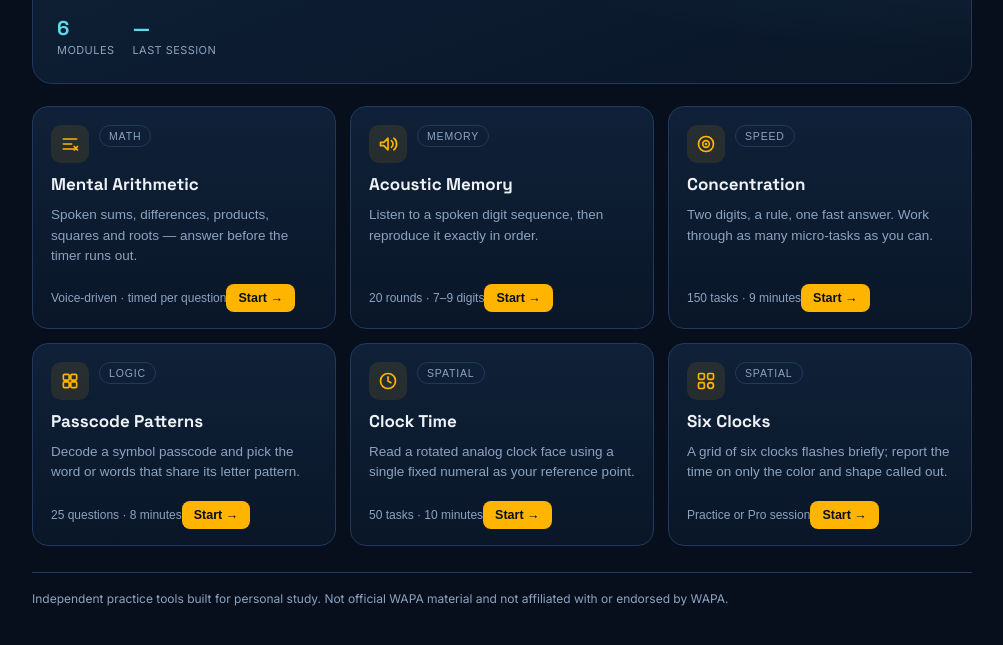
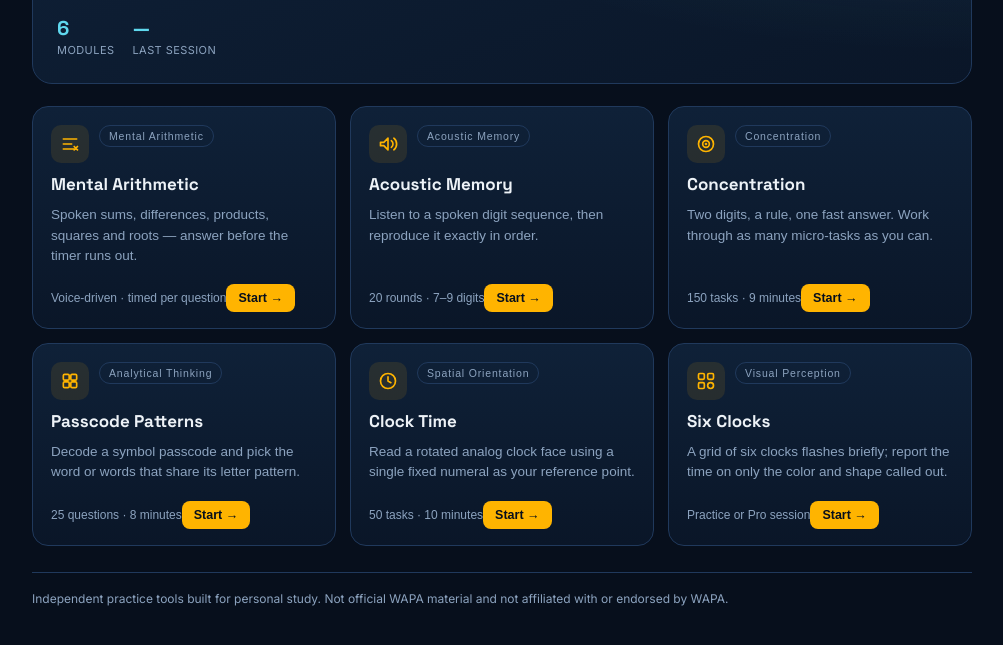
Before and after one commit to TheScaryBoy/WAPA-trainer, a plain HTML site: page index.html in a window 1280 px wide. Shown: the part 203-848 px from the top of the page, without its empty margins (138-1141 px from the left). Drawn offline with Linux system fonts and the light colour scheme.

Commit message:
Add files via upload

```diff
--- a/index.html
+++ b/index.html
@@ -11,7 +11,7 @@
 <meta name="apple-mobile-web-app-capable" content="yes">
 <meta name="apple-mobile-web-app-status-bar-style" content="black-translucent">
 <meta name="apple-mobile-web-app-title" content="WAPA Trainer">
-<meta name="theme-color" content="#070f1c">
+<meta name="theme-color" content="#3b1264">
 <link rel="preconnect" href="https://fonts.googleapis.com">
 <link rel="preconnect" href="https://fonts.gstatic.com" crossorigin>
 <link href="https://fonts.googleapis.com/css2?family=Space+Grotesk:wght@500;700&family=Inter:wght@400;500;600&display=swap" rel="stylesheet">
@@ -2894,42 +2894,42 @@ inputs.forEach((el, i)=>{
   var MODULES = [
     {
       key:"arith", store:"payload-arith",
-      title:"Mental Arithmetic", tag:"MATH",
+      title:"Mental Arithmetic", tag:"Mental Arithmetic",
       desc:"Spoken sums, differences, products, squares and roots — answer before the timer runs out.",
       spec:"Voice-driven · timed per question",
       icon:'<svg viewBox="0 0 24 24" fill="none" stroke="currentColor" stroke-width="2" stroke-linecap="round" stroke-linejoin="round"><path d="M4 6h16M4 12h10M4 18h16"/><path d="M17 15l4 4m0-4l-4 4"/></svg>'
     },
     {
       key:"acoustic", store:"payload-acoustic",
-      title:"Acoustic Memory", tag:"MEMORY",
+      title:"Acoustic Memory", tag:"Acoustic Memory",
       desc:"Listen to a spoken digit sequence, then reproduce it exactly in order.",
       spec:"20 rounds · 7–9 digits",
       icon:'<svg viewBox="0 0 24 24" fill="none" stroke="currentColor" stroke-width="2" stroke-linecap="round" stroke-linejoin="round"><path d="M3 10v4h4l5 5V5L7 10H3z"/><path d="M16 8a5 5 0 010 8M19 5a9 9 0 010 14"/></svg>'
     },
     {
       key:"concentration", store:"payload-concentration",
-      title:"Concentration", tag:"SPEED",
+      title:"Concentration", tag:"Concentration",
       desc:"Two digits, a rule, one fast answer. Work through as many micro-tasks as you can.",
       spec:"150 tasks · 9 minutes",
       icon:'<svg viewBox="0 0 24 24" fill="none" stroke="currentColor" stroke-width="2" stroke-linecap="round" stroke-linejoin="round"><circle cx="12" cy="12" r="9"/><circle cx="12" cy="12" r="4"/><circle cx="12" cy="12" r=".6" fill="currentColor"/></svg>'
     },
     {
       key:"passcodes", store:"payload-passcodes",
-      title:"Passcode Patterns", tag:"LOGIC",
+      title:"Passcode Patterns", tag:"Analytical Thinking",
       desc:"Decode a symbol passcode and pick the word or words that share its letter pattern.",
       spec:"25 questions · 8 minutes",
       icon:'<svg viewBox="0 0 24 24" fill="none" stroke="currentColor" stroke-width="2" stroke-linecap="round" stroke-linejoin="round"><rect x="4" y="4" width="7" height="7" rx="1.5"/><rect x="13" y="4" width="7" height="7" rx="1.5"/><rect x="4" y="13" width="7" height="7" rx="1.5"/><rect x="13" y="13" width="7" height="7" rx="1.5"/></svg>'
     },
     {
       key:"clocktime", store:"payload-clocktime",
-      title:"Clock Time", tag:"SPATIAL",
+      title:"Clock Time", tag:"Spatial Orientation",
       desc:"Read a rotated analog clock face using a single fixed numeral as your reference point.",
       spec:"50 tasks · 10 minutes",
       icon:'<svg viewBox="0 0 24 24" fill="none" stroke="currentColor" stroke-width="2" stroke-linecap="round" stroke-linejoin="round"><circle cx="12" cy="12" r="9"/><path d="M12 7v5l3.5 2"/></svg>'
     },
     {
       key:"sixclocks", store:"payload-sixclocks",
-      title:"Six Clocks", tag:"SPATIAL",
+      title:"Six Clocks", tag:"Visual Perception",
       desc:"A grid of six clocks flashes briefly; report the time on only the color and shape called out.",
       spec:"Practice or Pro session",
       icon:'<svg viewBox="0 0 24 24" fill="none" stroke="currentColor" stroke-width="2" stroke-linecap="round" stroke-linejoin="round"><rect x="3" y="3" width="7" height="7" rx="1.5"/><rect x="14" y="3" width="7" height="7" rx="1.5"/><rect x="3" y="14" width="7" height="7" rx="1.5"/><circle cx="17.5" cy="17.5" r="3.5"/></svg>'
```
